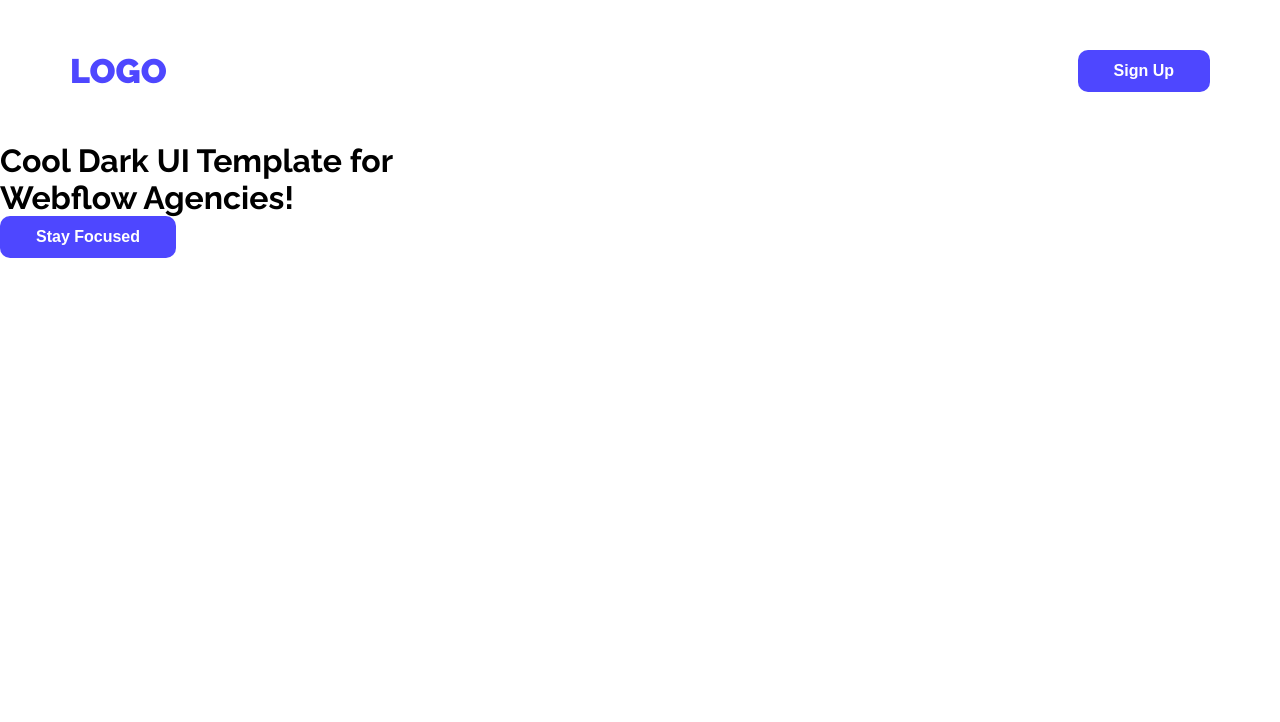
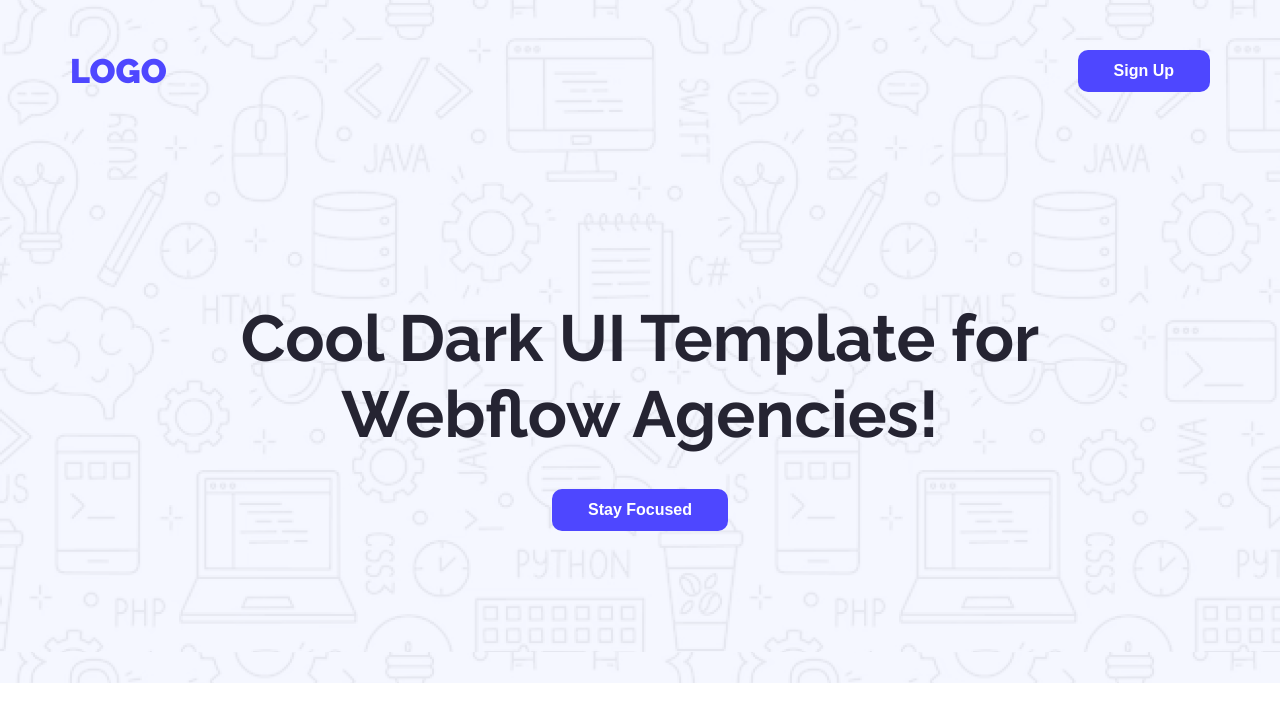
Before and after one commit to Joychandra13/B12A01-ASSIGNMENT, a plain HTML site: page index.html in a window 1280 px wide. Drawn offline with Linux system fonts and the light colour scheme.

Commit message:
Add banner

```diff
--- a/index.html
+++ b/index.html
@@ -10,7 +10,7 @@
     <link href="https://fonts.googleapis.com/css2?family=Inter:ital,opsz,wght@0,14..32,100..900;1,14..32,100..900&family=Raleway:ital,wght@0,100..900;1,100..900&display=swap" rel="stylesheet">
 </head>
 <body class="raleway-normal">
-    <header>
+    <header class="header">
         <nav class="navbar">
             <h2 class="inter-norma logo">LOGO</h2>
             <button >Sign Up</button>
--- a/style.css
+++ b/style.css
@@ -46,3 +46,21 @@ button:hover{
   font-weight: 900;
   color: #4E47FF;
 }
+
+.header{
+  background-image: url("Assets/Hero-bg.png");
+}
+
+.banner{
+  display: flex;
+  flex-direction: column;
+  align-items: center;
+  padding: 158px 0px 152px 0px;
+}
+.banner h1{
+  font-size: 65px;
+  font-weight: bold;
+  color: #252432;
+  text-align: center;
+  margin-bottom: 37px;
+}
```
